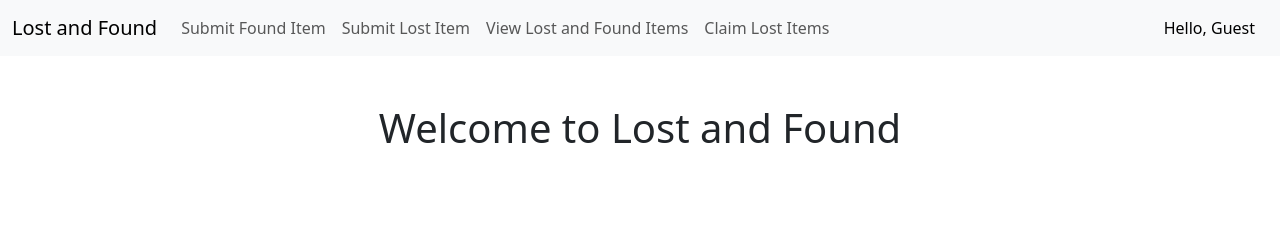
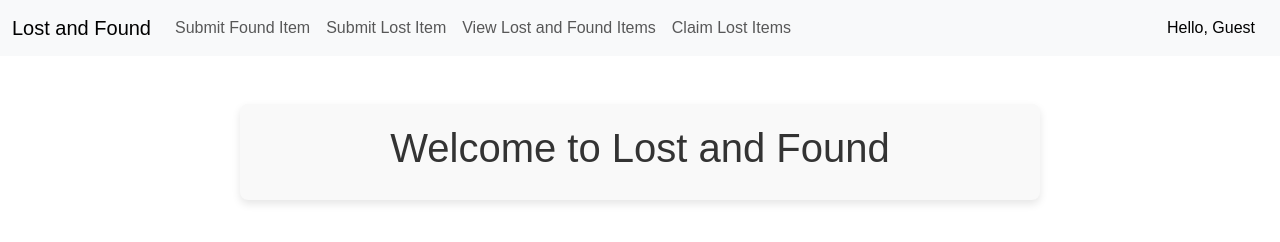
Before and after one commit to mmmejiamendoza/semester-project, a website: page code/public/index.html in a window 1280 px wide. Drawn offline with nearby package versions, Linux system fonts and the light colour scheme.

Commit message:
fixed colors onto index.html but dark theme is pinkkk??? ill fix it later

```diff
--- a/code/public/blue-theme.css
+++ b/code/public/blue-theme.css
@@ -5,17 +5,13 @@ body {
     font-family: Arial, sans-serif;
     margin: 0;
     padding: 0;
-    display: flex;
-    justify-content: center;
-    align-items: center;
-    min-height: 100vh;
 }
 
 /* Container styling for centered content */
 .container {
     background-color: #1a1f3d; /* Match body background color */
     color: #ffffff; /* White text */
-    box-shadow: 0 4px 8px rgba(73, 72, 72, 0.3);
+    box-shadow: 0 4px 8px rgba(0, 0, 0, 0.3);
     padding: 20px;
     border-radius: 8px;
     max-width: 800px;
@@ -47,7 +43,7 @@ th {
 
 /* Button styling */
 button, .back-link, .logout-link {
-    background-color: #3d4d79; /* Blue button background */
+    background-color: #3d579d; /* Blue button background */
     color: #ffffff; /* White text */
     border: 1px solid #dbe4ff; /* Light blue outline */
     padding: 10px 20px;
@@ -57,7 +53,7 @@ button, .back-link, .logout-link {
 }
 
 button:hover, .back-link:hover, .logout-link:hover {
-    background-color: #546ab2; /* Brighter blue on hover */
+    background-color: #3c5dca; /* Brighter blue on hover */
 }
 
 /* Link styling */
@@ -72,7 +68,7 @@ a:hover, .dropdown-menu a:hover {
 
 /* Dropdown menu styling */
 .menu-icon {
-    background-color: #3d4d79; /* Blue background */
+    background-color: #3c5dca; /* Blue background */
     color: #ffffff; /* White text */
     padding: 8px;
     border-radius: 4px;
@@ -80,14 +76,14 @@ a:hover, .dropdown-menu a:hover {
 }
 
 .dropdown-menu {
-    background-color: #2a355d; /* Dark blue dropdown background */
+    background-color: #3c5dca; /* Dark blue dropdown background */
     box-shadow: 0 4px 8px rgba(0, 0, 0, 0.3);
     border-radius: 8px;
     padding: 10px;
 }
 
 .dropdown-menu a {
-    background-color: #3d4d79; /* Blue button boxes */
+    background-color: #3c5dca; /* Blue button boxes */
     padding: 8px;
     display: block;
     border-radius: 4px;
@@ -95,7 +91,7 @@ a:hover, .dropdown-menu a:hover {
 }
 
 .dropdown-menu a:hover {
-    background-color: #546ab2; /* Brighter blue on hover */
+    background-color: #2554ed; /* Brighter blue on hover */
 }
 
 /* Input fields */
--- a/code/public/dark-theme.css
+++ b/code/public/dark-theme.css
@@ -1,20 +1,17 @@
 /* General page styling */
 body {
-    background-color: #2d2d2d !important; /* Dark grey background */
-    color: #f5f5f5; /* Brighter white text */
+    background-color: #ffe6e6 !important; /* Light pink background */
+    color: #4a2a2a; /* Dark pink-brown text */
     font-family: Arial, sans-serif;
     margin: 0;
     padding: 0;
-    display: flex;
-    justify-content: center;
-    align-items: center;
-    min-height: 100vh;
+
 }
 
 /* Container styling for centered content */
 .container {
-    background-color: #2d2d2d; /* Match body background color */
-    color: #f5f5f5; /* Brighter white text */
+    background-color: #ffebee; /* Light pink containers */
+    color: #4a2a2a; /* Dark text */
     box-shadow: 0 4px 8px rgba(0, 0, 0, 0.3);
     padding: 20px;
     border-radius: 8px;
@@ -24,7 +21,7 @@ body {
 
 /* Headings */
 h1, h2 {
-    color: #ffffff !important; /* Bright white for headings */
+    color: #b33c5a !important; /* Medium-dark pink for headings */
     font-weight: bold;
 }
 
@@ -32,25 +29,25 @@ h1, h2 {
 table {
     width: 100%;
     border-collapse: collapse;
-    color: #f5f5f5; /* Bright white text */
+    color: #4a2a2a; /* Dark pink-brown text */
 }
 
 th, td {
     padding: 10px;
-    border: 1px solid #f5f5f5; /* Bright white table borders */
+    border: 1px solid #ffccd5; /* Light pink table borders */
     text-align: center;
-    background-color: #2d2d2d; /* Match table background to page */
+    background-color: #ffe6e6; /* Soft pink for table cells */
 }
 
 th {
-    background-color: #3a3a3a; /* Slightly lighter grey for table headers */
+    background-color: #ffb3c1; /* Slightly darker pink for table headers */
 }
 
 /* Button styling */
 button, .back-link, .logout-link {
-    background-color: #5a5a5a; /* Lighter grey button */
-    color: #f5f5f5; /* Bright white text */
-    border: 1px solid #f5f5f5; /* Bright white outline */
+    background-color: #ff99aa; /* Medium pink for buttons */
+    color: #4a2a2a; /* Dark text */
+    border: 1px solid #ffccd5; /* Light pink border */
     padding: 10px 20px;
     border-radius: 4px;
     cursor: pointer;
@@ -59,37 +56,37 @@ button, .back-link, .logout-link {
 }
 
 button:hover, .back-link:hover, .logout-link:hover {
-    background-color: #6a6a6a; /* Slightly lighter on hover */
+    background-color: #ff8098; /* Slightly darker pink on hover */
 }
 
 /* Link styling */
 a, .dropdown-menu a {
-    color: #f5f5f5; /* Bright white links */
+    color: #b33c5a; /* Medium-dark pink links */
     text-decoration: none;
 }
 
 a:hover, .dropdown-menu a:hover {
-    color: #dddddd; /* Slightly lighter white on hover */
+    color: #99394e; /* Darker pink on hover */
 }
 
 /* Dropdown menu styling */
 .menu-icon {
-    background-color: #3a3a3a; /* Dark grey */
-    color: #f5f5f5; /* Bright white */
+    background-color: #ffb3c1; /* Light pink */
+    color: #4a2a2a; /* Dark text */
     padding: 8px;
     border-radius: 4px;
     cursor: pointer;
 }
 
 .dropdown-menu {
-    background-color: #2d2d2d; /* Dark grey dropdown background */
+    background-color: #ffebee; /* Light pink dropdown background */
     box-shadow: 0 4px 8px rgba(0, 0, 0, 0.3);
     border-radius: 8px;
     padding: 10px;
 }
 
 .dropdown-menu a {
-    background-color: #5a5a5a; /* Lighter grey button boxes */
+    background-color: #ff99aa; /* Medium pink button boxes */
     padding: 8px;
     display: block;
     border-radius: 4px;
@@ -97,14 +94,14 @@ a:hover, .dropdown-menu a:hover {
 }
 
 .dropdown-menu a:hover {
-    background-color: #6a6a6a; /* Lighter grey on hover */
+    background-color: #ff8098; /* Darker pink on hover */
 }
 
 /* Input fields */
 input[type="text"], input[type="email"], input[type="password"], select {
-    background-color: #3a3a3a; /* Darker input background */
-    color: #f5f5f5; /* Bright white text */
-    border: 1px solid #f5f5f5; /* Bright white outline */
+    background-color: #ffe6e6; /* Light pink input background */
+    color: #4a2a2a; /* Dark text */
+    border: 1px solid #ffccd5; /* Light pink outline */
     padding: 10px;
     border-radius: 4px;
     width: 100%;
@@ -113,18 +110,18 @@ input[type="text"], input[type="email"], input[type="password"], select {
 
 /* Form label styling */
 label {
-    color: #f5f5f5; /* Bright white for form labels */
+    color: #4a2a2a; /* Dark pink for form labels */
     font-weight: bold;
 }
 
 /* Data status message */
 #dataStatus {
-    color: #f5f5f5; /* Bright white for status messages */
+    color: #4a2a2a; /* Dark pink for status messages */
     font-weight: bold;
     margin-top: 10px;
 }
 
-/* Override specific color for paragraph text, if necessary */
+/* Override specific color for paragraph text */
 p {
-    color: #f5f5f5; /* Bright white paragraph text */
+    color: #4a2a2a; /* Dark pink paragraph text */
 }
--- a/code/public/index.html
+++ b/code/public/index.html
@@ -5,6 +5,7 @@
     <meta name="viewport" content="width=device-width, initial-scale=1.0">
     <title>Index Page</title>
     <link href="https://cdn.jsdelivr.net/npm/bootstrap@5.3.0/dist/css/bootstrap.min.css" rel="stylesheet">
+    <link id="themeStylesheet" rel="stylesheet" href="light-theme.css"> <!-- Default theme -->
     <style>
         .dropdown-menu {
             display: none;
@@ -98,6 +99,18 @@
             // Redirect to login page
             window.location.href = "login.html";
         });
+
+        // Load theme from localStorage if available
+        const themeStylesheet = document.getElementById('themeStylesheet');
+
+        function loadSavedTheme() {
+            const savedTheme = localStorage.getItem('selectedTheme');
+            if (savedTheme) {
+                themeStylesheet.href = savedTheme;
+            }
+        }
+
+        loadSavedTheme(); // Load theme on page load
     </script>
 
     <script src="https://cdn.jsdelivr.net/npm/bootstrap@5.3.0/dist/js/bootstrap.bundle.min.js"></script>
```
